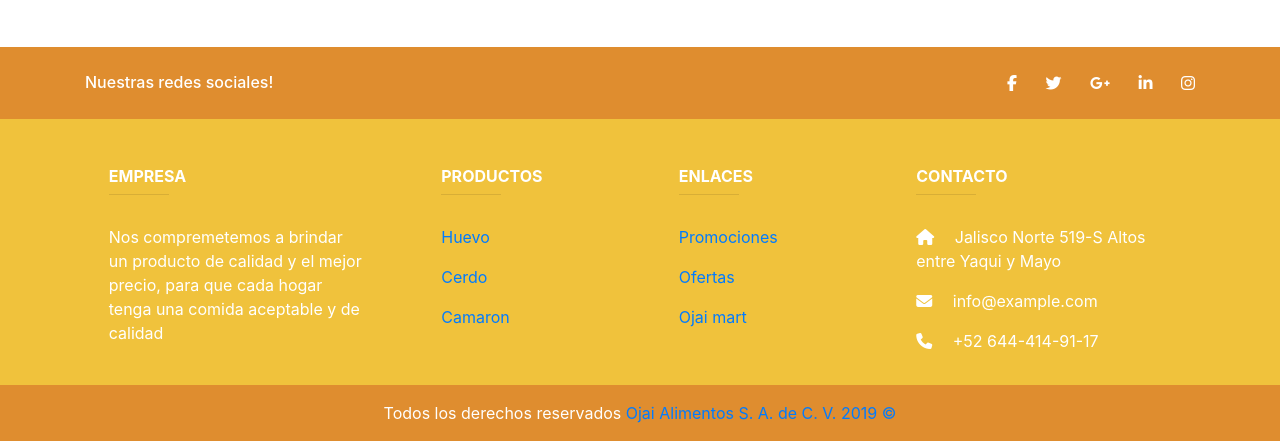
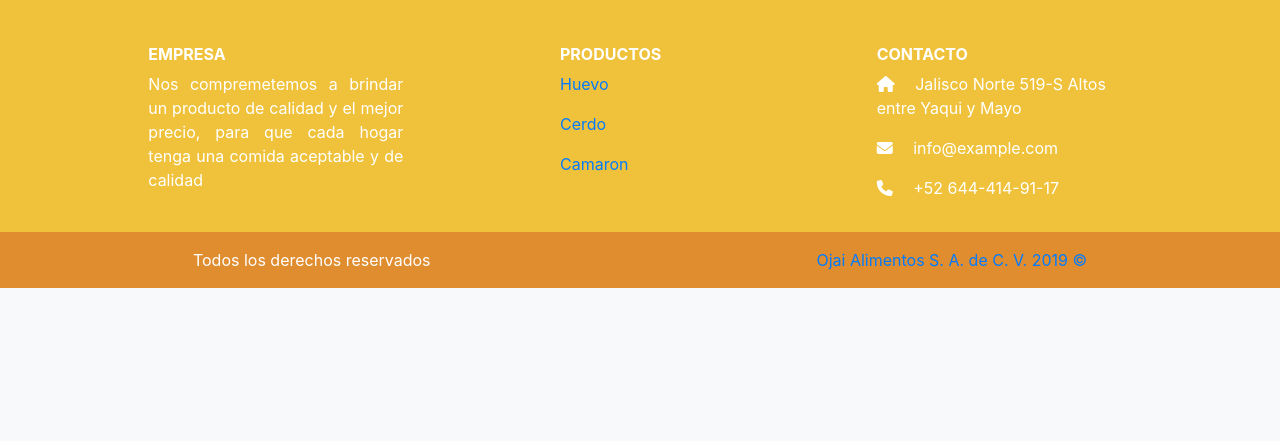
Before and after one commit to ojaiti/ojai, a PHP site: page /bolsa.php in a window 1280 px wide. Shown: the part 1323-1764 px from the top of the page. After the commit the page ends 1611 px from the top, so only its background shows below. Run offline with PHP 8.4, Linux system fonts and the light colour scheme; some libraries are stand-ins or nearby versions.

Commit message:
Se quitaron enlaces que estaban de mas

```diff
--- a/assets/css/style.css
+++ b/assets/css/style.css
@@ -329,4 +329,24 @@
     img.p-alimentos {
         max-height: 160px;
     }
+    .box{
+        display: flex;
+        justify-content: space-evenly;
+        align-items: center;
+    }
   }
+
+  img{
+    max-height: 580px !important;
+  }
+
+  .footer-copyright{
+      display: flex;
+      justify-content: space-around;
+}
+.txt-just{
+    text-align: justify
+}
+.nav-item{
+    cursor: pointer;
+}
--- a/bolsa.php
+++ b/bolsa.php
@@ -33,22 +33,6 @@
                 <input id="tel" name="tel" type="number" placeholder="Escribe tu telefono" class="form-control">
               </div>
             </div>
-            <!-- Ciudad -->
-
-            <div class="form-group">
-              <label class="col-md-3 control-label" for="ciudad">Ciudad:</label>
-              <div class="col-md-9">
-                <input id="ciudad" name="ciudad" type="text" placeholder="Escribe tu ciudad" class="form-control">
-              </div>
-            </div>
-            <!-- Ciudad -->
-
-            <div class="form-group">
-              <label class="col-md-3 control-label" for="pais">País:</label>
-              <div class="col-md-9">
-                <input id="pais" name="pais" type="text" placeholder="Escribe tu país" class="form-control">
-              </div>
-            </div>
 
             <!-- Comentario -->
             <div class="form-group">
--- a/distribuciones.php
+++ b/distribuciones.php
@@ -38,7 +38,7 @@
          </ul>
     </div>
         <div>
-          <a href="#!" class="font-weight-bold">Sucursal Hermosillo</a>
+          <a href="#!" class="font-weight-bold">Sucursal Veracruz</a>
           <ul>
               <li>Carretera a Sahuaripa km. 4.5</li>
               <li>Parque Industrial</li>
--- a/includes/templates/footer.php
+++ b/includes/templates/footer.php
@@ -17,9 +17,9 @@
         <div class="col-md-6 col-lg-7 text-center text-md-right"><!-- Grid column -->
             <a class="fb-ic"><i class="fab fa-facebook-f white-text mr-4"> </i></a><!-- Facebook -->
             <a class="tw-ic"><i class="fab fa-twitter white-text mr-4"> </i></a><!-- Twitter -->
-            <a class="gplus-ic"><i class="fab fa-google-plus-g white-text mr-4"> </i></a><!-- Google +-->
-            <a class="li-ic"><i class="fab fa-linkedin-in white-text mr-4"> </i></a><!--Linkedin -->
-            <a class="ins-ic"><i class="fab fa-instagram white-text"> </i></a><!--Instagram-->
+            <!--  <a class="gplus-ic"><i class="fab fa-google-plus-g white-text mr-4"> </i></a>--><!-- Google +-->
+            <!--<a class="li-ic"><i class="fab fa-linkedin-in white-text mr-4"> </i></a>--><!--Linkedin -->
+            <!--<a class="ins-ic"><i class="fab fa-instagram white-text"> </i></a>--><!--Instagram-->
         </div><!-- Grid column -->
       </div><!-- Grid row-->
     </div>
@@ -33,41 +33,39 @@
       <div class="col-md-3 col-lg-4 col-xl-3 mx-auto mb-4">
         <!-- Content -->
         <h6 class="text-uppercase font-weight-bold">Empresa</h6>
-        <hr class="deep-purple accent-2 mb-4 mt-0 d-inline-block mx-auto" style="width: 60px;">
-        <p>Nos compremetemos a brindar un producto de calidad y el mejor precio, para que cada hogar tenga una comida aceptable y de calidad</p>
+        <p class="txt-just">Nos compremetemos a brindar un producto de calidad y el mejor precio, para que cada hogar tenga una comida aceptable y de calidad</p>
       </div>
       <div class="col-md-2 col-lg-2 col-xl-2 mx-auto mb-4">
 
         <!-- Links -->
         <h6 class="text-uppercase font-weight-bold">Productos</h6>
-        <hr class="deep-purple accent-2 mb-4 mt-0 d-inline-block mx-auto" style="width: 60px;">
+        <div class="box">
 
           <p><a href="#!">Huevo</a></p>
           <p><a href="#!">Cerdo</a></p>
           <p><a href="#!">Camaron</a></p>
+          </div>
+
       </div>
 
       <!-- Grid column -->
-      <div class="col-md-3 col-lg-2 col-xl-2 mx-auto mb-4">
+      <!-- <div class="col-md-3 col-lg-2 col-xl-2 mx-auto mb-4">
 
-        <!-- Links -->
         <h6 class="text-uppercase font-weight-bold">Enlaces</h6>
-        <hr class="deep-purple accent-2 mb-4 mt-0 d-inline-block mx-auto" style="width: 60px;">
         <p><a href="#!">Promociones</a></p>
         <p> <a href="#!">Ofertas</a></p>
         <p> <a href="#!">Ojai mart</a></p>
 
 
-      </div>
+      </div> -->
 
       <!-- Grid column -->
       <div class="col-md-4 col-lg-3 col-xl-3 mx-auto mb-md-0 mb-4">
 
         <!-- Links -->
         <h6 class="text-uppercase font-weight-bold">Contacto</h6>
-        <hr class="deep-purple accent-2 mb-4 mt-0 d-inline-block mx-auto" style="width: 60px;">
-        <p>
-          <i class="fas fa-home mr-3"></i> Jalisco Norte 519-S Altos entre Yaqui y Mayo</p>
+
+         <p> <i class="fas fa-home mr-3"></i> Jalisco Norte 519-S Altos entre Yaqui y Mayo</p>
         <p><i class="fas fa-envelope mr-3"></i> info@example.com</p>
         <p><i class="fas fa-phone mr-3"></i> +52 644-414-91-17</p>
 
--- a/includes/templates/header.php
+++ b/includes/templates/header.php
@@ -58,7 +58,6 @@
         </a>
         <div class="dropdown-menu" aria-labelledby="navbarDropdown">
           <a class="dropdown-item" href="gente.php">GENTE OJAI</a>
-          <a class="dropdown-item" href="bolsa.php">BOLSA DE TRABAJO</a>
 
 
       </li>
@@ -72,13 +71,12 @@
         DISTRIBUCIONES
         </a>
       </li>
-      <li class="nav-item dropdown">
-        <a class="nav-link dropdown-toggle" href="#" id="navbarDropdown" role="button" data-toggle="dropdown" aria-haspopup="true" aria-expanded="false">
+      <li class="nav-item">
+        <a class="nav-link" href="bolsa.php">
         CONTACTO
         </a>
-        <div class="dropdown-menu" aria-labelledby="navbarDropdown">
-          <a class="dropdown-item" href="bolsa.php">CONTACTO DE VENTAS</a>
-          <a class="dropdown-item" href="cerdo.php">CONTACTO DE COMPRAS</a>
+        <!-- <div class="dropdown-menu" aria-labelledby="navbarDropdown">
+          <a class="dropdown-item" href="bolsa.php">CONTACTO DE VENTAS</a> -->
 
 
 
--- a/index.php
+++ b/index.php
@@ -1,7 +1,7 @@
 
 <?php require 'includes/templates/header.php'?>
 
-<div class="container pt-4 pr">
+<div style="widht:100%; margin:0">
 <div id="bs4-slide-carousel" class="carousel slide" data-ride="carousel" >
   <ol class="carousel-indicators">
     <li data-target="#bs4-slide-carousel" data-slide-to="0" class="active"></li>
```
Also changed, not shown: email/app.php (added, +18 -0 lines), email/enviar.php (added, +23 -0 lines), email/index.php (added, +22 -0 lines), 1 other file.
